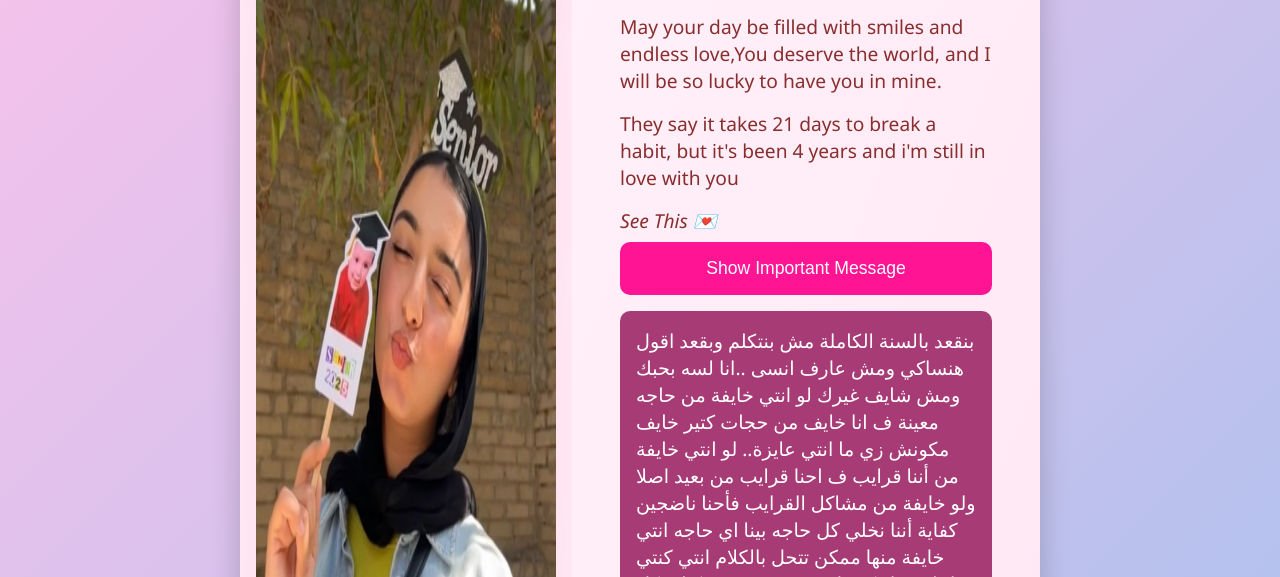
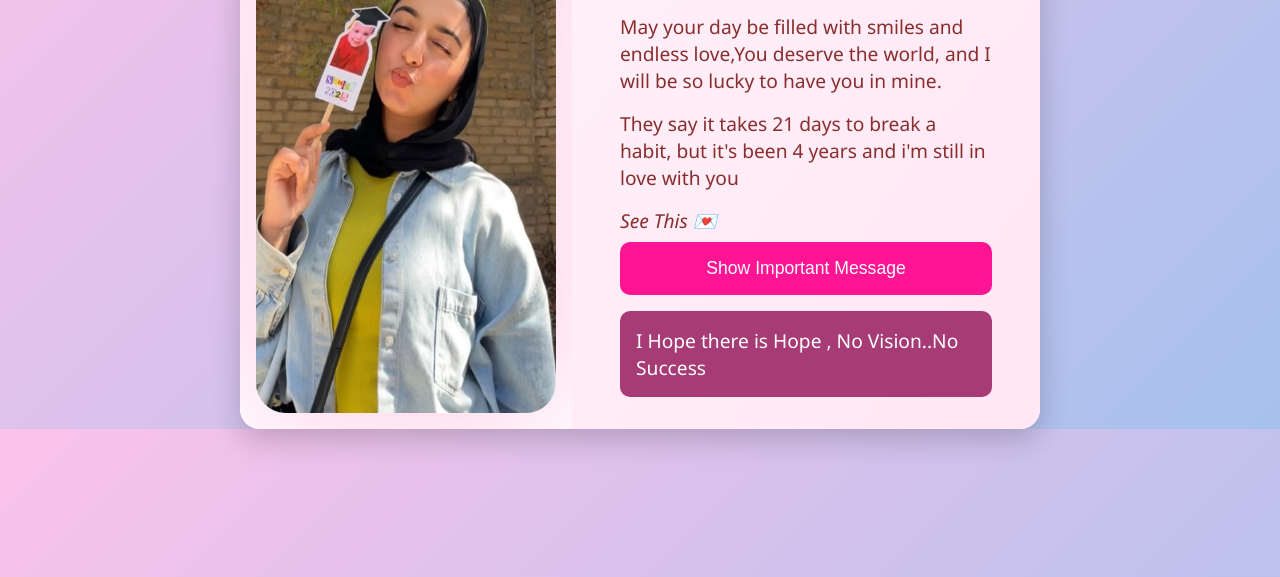
Before and after one commit to mahmoudabdellah1/Birthday-Page, a plain HTML site: page index.html in a window 1280 px wide. Both pictures are taken after a click on the button "Show Important Message". Shown: the part 223-800 px from the top of the page. Drawn offline with Linux system fonts and the light colour scheme.

Commit message:
index.html

```diff
--- a/index.html
+++ b/index.html
@@ -169,20 +169,7 @@
 
         <!-- Surprise Message -->
         <div class="surprise-message" id="surpriseMessage">
-          بنقعد بالسنة الكاملة مش بنتكلم وبقعد اقول هنساكي ومش عارف انسى ..انا
-          لسه بحبك ومش شايف غيرك لو انتي خايفة من حاجه معينة ف انا خايف من حجات
-          كتير خايف مكونش زي ما انتي عايزة.. لو انتي خايفة من أننا قرايب ف احنا
-          قرايب من بعيد اصلا ولو خايفة من مشاكل القرايب فأحنا ناضجين كفاية أننا
-          نخلي كل حاجه بينا اي حاجه انتي خايفة منها ممكن تتحل بالكلام انتي كنتي
-          قولتيلي قبل كده ان هييجي يوم وتحكيلي كل اللي جواكي بس انتي مش قادرة
-          تتكلمي اتمنى اليوم ده ييجي وتتكلمي معايا وتطلعي اللي جواكي ..كنتي
-          قولتيلي قبل كده بردو انك خايفة ازهق منك معرفش قولتي الكلام ده بناءً
-          على اي بس اي شخص بيبقى عنده عيوب والتاني لازم يتقبلها وانا استحالة
-          ازهق منك انا بحبك لو انتي خايفة عشان شايفاني كأخ فجربي تغيري نظرتك ليا
-          وادينا فرصة نتكلم اكتر لو انتي قليلة الكلام فأنا كمان مش بتكلم ولا
-          بفتح مواضيع اصلا ولا بحب الكلام الكتير بس بحب نبقى جمب بعض وقريبين من
-          بعض انا عايز نبني مستقبلنا مع بعض جربي وصدقيني مش هتندمي
-          <div style="color: #000000">No Vision..No Success</div>
+I Hope there is Hope , No Vision..No Success
         </div>
       </div>
     </div>
```
